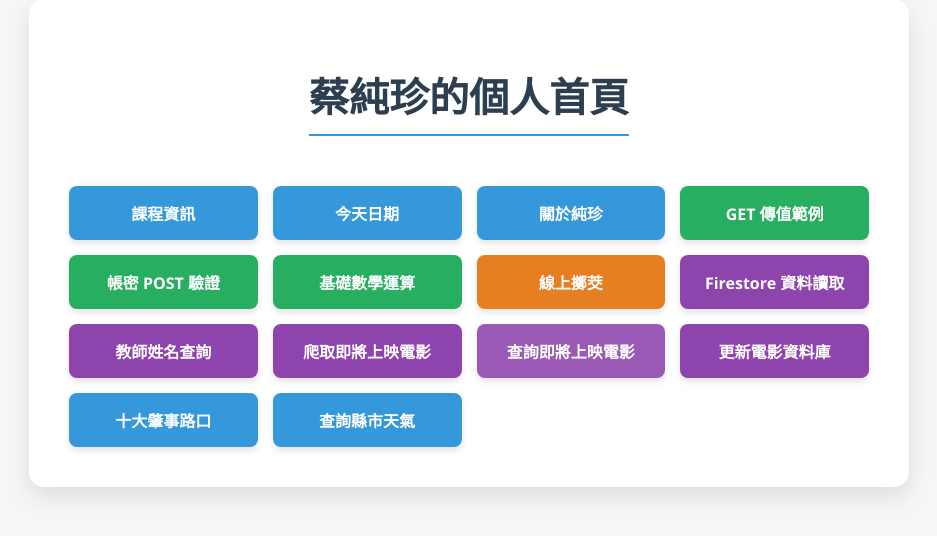
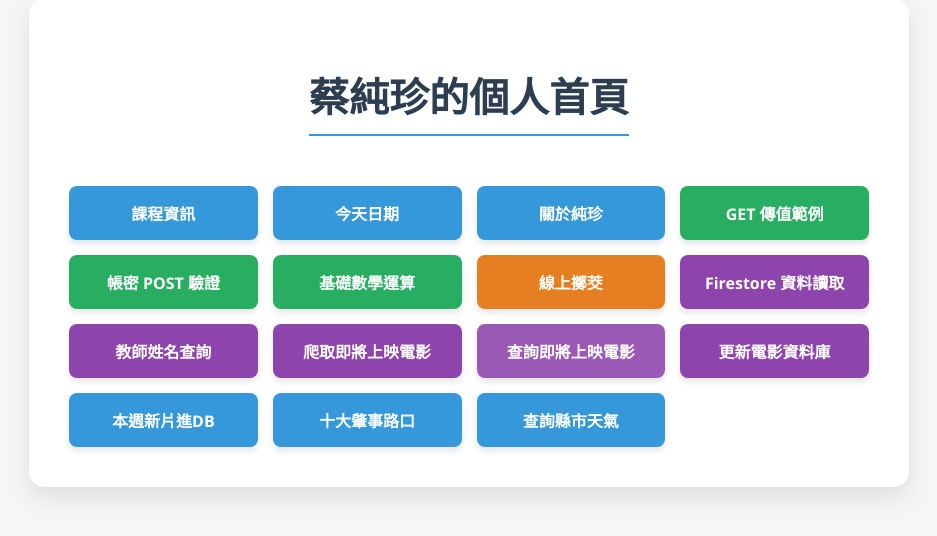
Before and after one commit to zhen-23/2026-zhen, a Python web app: template templates/index.html in a window 1280 px wide. Shown: the part 157-693 px from the top of the page, without its empty margins (171-1108 px from the left). Run offline with Jinja, Linux system fonts and the light colour scheme; the template is opened without the code that fills it, so the values that code supplies are empty.

Commit message:
Add files via upload

```diff
--- a/templates/index.html
+++ b/templates/index.html
@@ -106,6 +106,7 @@
         <a href="/movie1" class="nav-link">爬取即將上映電影</a>
         <a href="/movie2" class="nav-link" style="background-color: #9b59b6;">查詢即將上映電影</a>
         <a href="/movie3" class="nav-link">更新電影資料庫</a>
+        <a href="/rate" class="nav-link">本週新片進DB</a>
         <a href="/road" class="nav-link">十大肇事路口</a>
         <a href="/weather" class="nav-link">查詢縣市天氣</a>
     </div>
```
